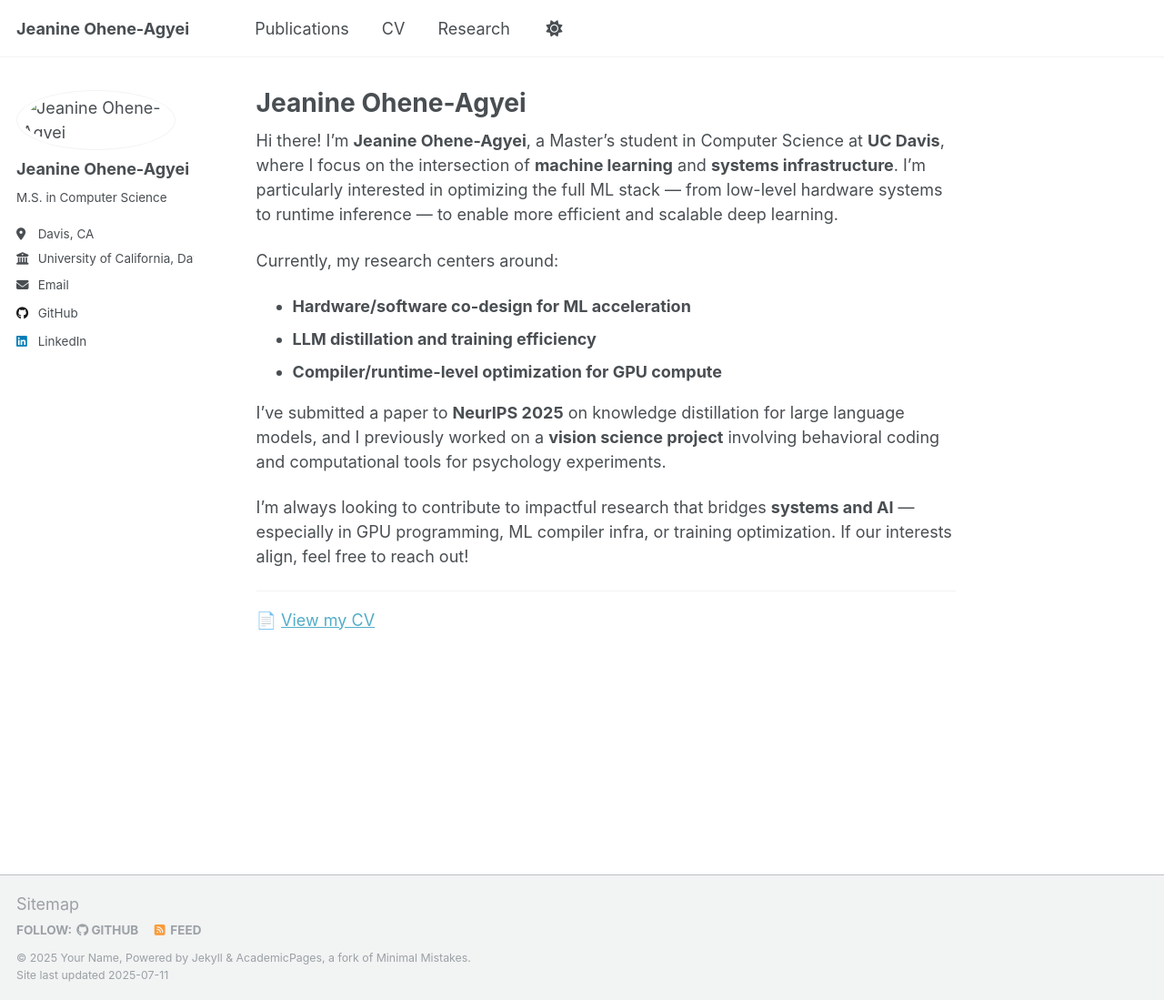
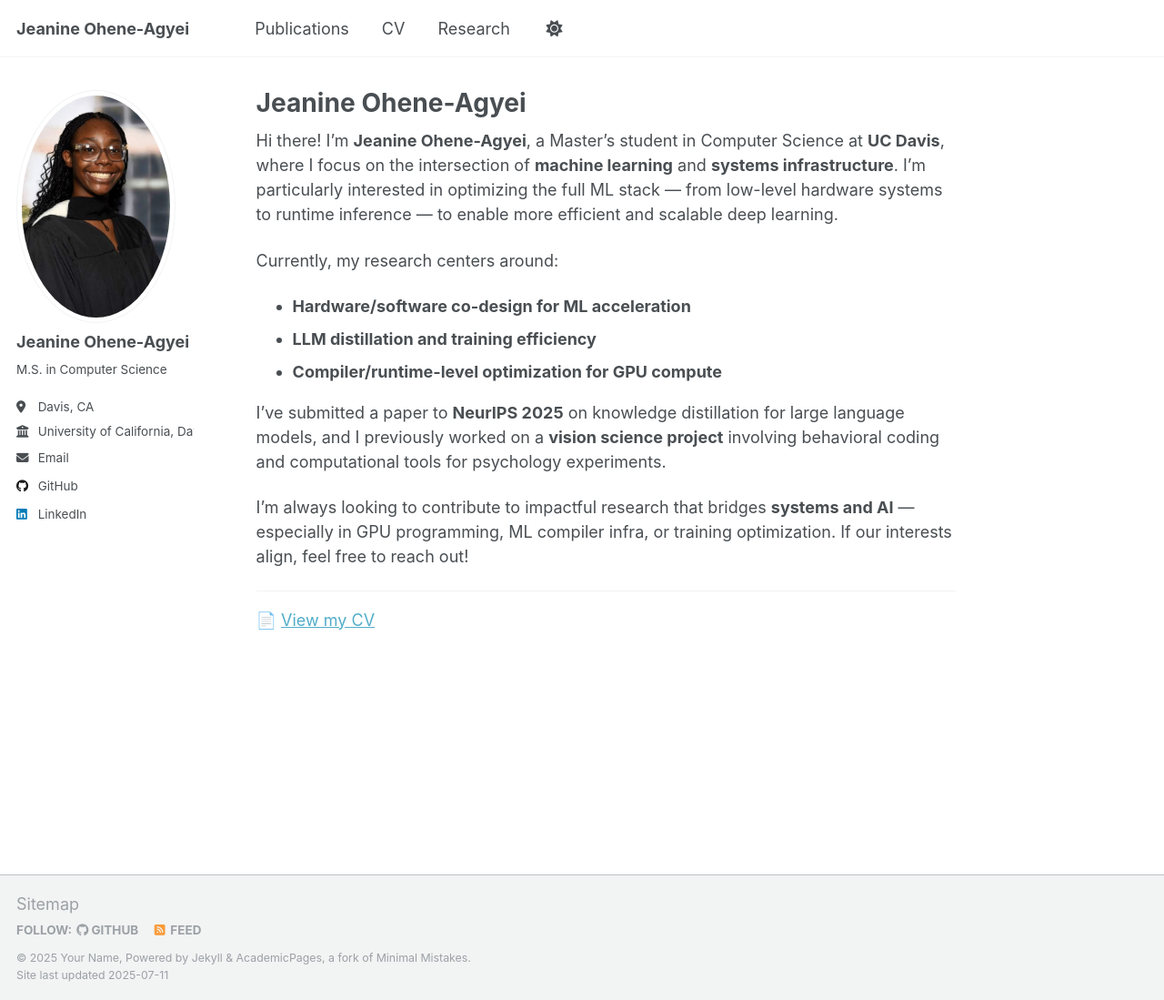
Before and after one commit to jeanine5/jeanine5.github.io, a Jekyll site: the page built from _pages/about.md, in a window 1280 px wide and 1099 px high. Shown: the whole window at 91% size. Built offline with Jekyll 4.4.1, drawn with Linux system fonts in a browser that asks for light colours; a script that is not in the unit is left out.

Commit message:
Update _config.yml

```diff
--- a/_config.yml
+++ b/_config.yml
@@ -22,7 +22,7 @@ repository               : "academicpages/academicpages.github.io"
 #               Additional customization can be done by editing /_includes/author-profile.html
 author:
   # Biographic information
-  avatar           : "/images/face.png"
+  avatar           : "50408320_00301_0203_Medium.jpg"
   name             : "Jeanine Ohene-Agyei"
   pronouns         : # "she/her"
   bio              : "M.S. in Computer Science"
```
